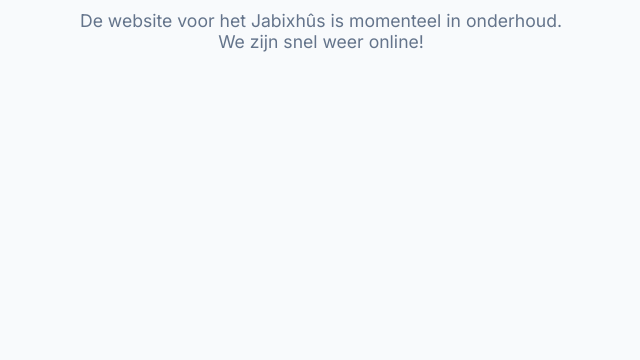
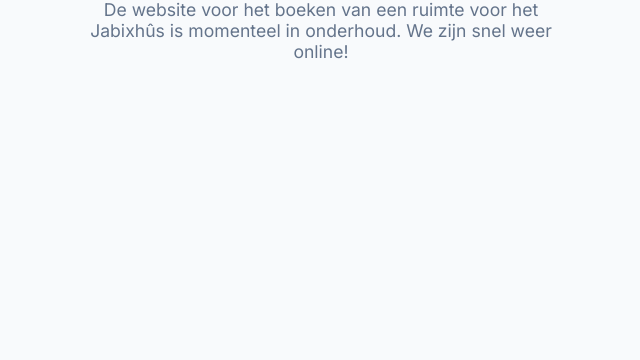
Before and after one commit to Klaaswytze/jabixhus-website, a plain HTML site: page index.html in a window 1280 px wide. Shown: the part 440-800 px from the top of the page, without its empty margins (319-959 px from the left). Drawn offline with Linux system fonts and the light colour scheme.

Commit message:
Add files via upload

```diff
--- a/index.html
+++ b/index.html
@@ -39,7 +39,7 @@
     <div class="container">
         <img src="logo.png" alt="Logo Jabixhûs">
         <h1>Binnenkort beschikbaar</h1>
-        <p>De website voor het Jabixhûs is momenteel in onderhoud. We zijn snel weer online!</p>
+        <p>De website voor het boeken van een ruimte voor het Jabixhûs is momenteel in onderhoud. We zijn snel weer online!</p>
     </div>
 </body>
 </html>
```
